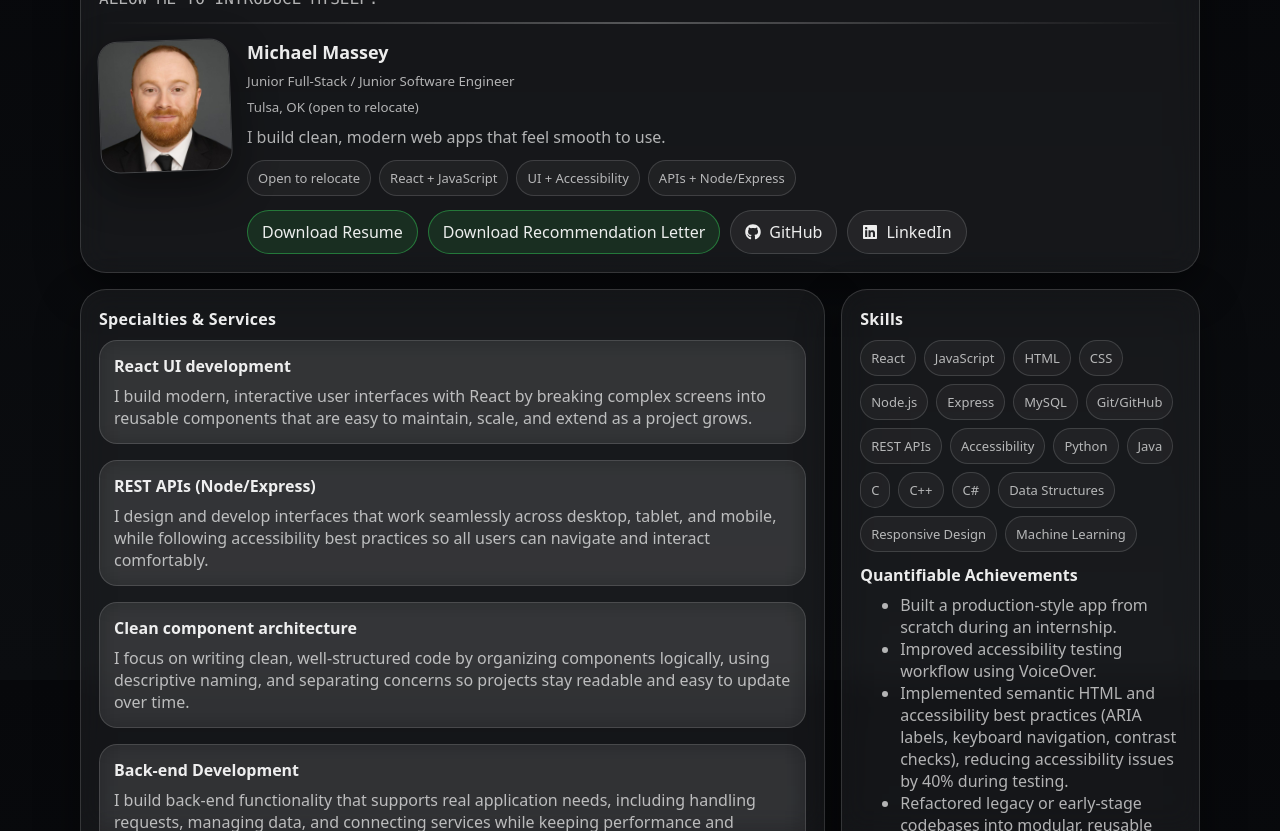
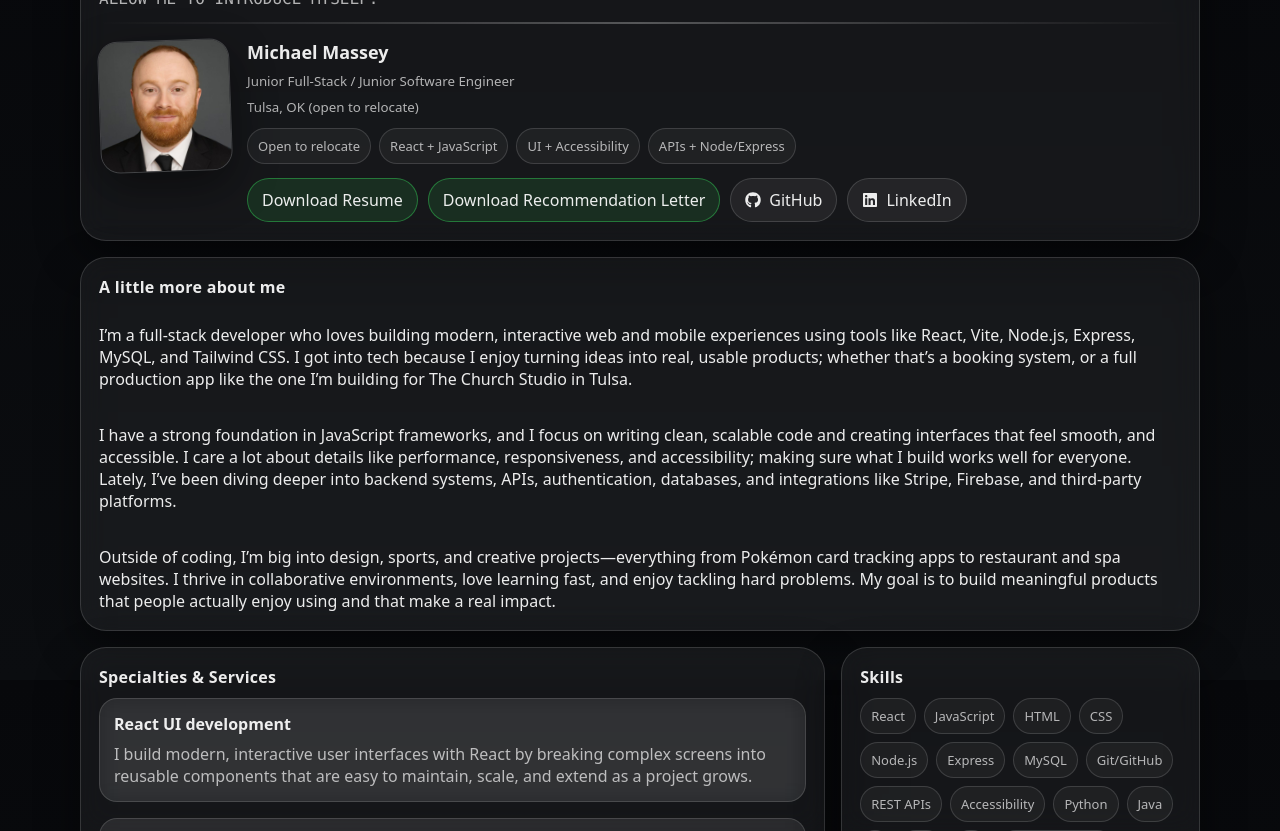
Before and after one commit to mmassey1084/Portfolio, a React (Vite) app: page / in a window 1280 px wide. Shown: the part 920-1751 px from the top of the page. Built offline with nearby package versions, Linux system fonts and the light colour scheme.

Commit message:
Added a new section

```diff
--- a/src/components/TopNavigation.jsx
+++ b/src/components/TopNavigation.jsx
@@ -9,7 +9,7 @@ export default function TopNavigation() {
             <span>mm</span>
           </div>
           <div>
-            <div style={{ fontWeight: 900 }}>Portfolio</div>
+            <div style={{ fontWeight: 900 }}>Michael's Portfolio</div>
             <div style={{ color: "var(--muted)", fontSize: 12 }}>
               Modern • Interactive • Clean
             </div>
--- a/src/data/profile.js
+++ b/src/data/profile.js
@@ -2,7 +2,6 @@ export const profileData = {
   name: "Michael Massey",
   headline: "Junior Full-Stack / Junior Software Engineer",
   location: "Tulsa, OK (open to relocate)",
-  tagline: "I build clean, modern web apps that feel smooth to use.",
   avatarPath: "/avatar.jpeg",
   logoText: "mm",
   contact: {
--- a/src/pages/HomePage.jsx
+++ b/src/pages/HomePage.jsx
@@ -57,6 +57,15 @@ export default function HomePage() {
         <div className="grid" style={{ gap: 16 }}>
           <ProfileHeader />
 
+          <div className="grid about">
+            <PanelSection title="A little more about me">
+              <div className="grid">
+                <p>I’m a full-stack developer who loves building modern, interactive web and mobile experiences using tools like React, Vite, Node.js, Express, MySQL, and Tailwind CSS. I got into tech because I enjoy turning ideas into real, usable products; whether that’s a booking system, or a full production app like the one I’m building for The Church Studio in Tulsa.</p>
+                <p>I have a strong foundation in JavaScript frameworks, and I focus on writing clean, scalable code and creating interfaces that feel smooth, and accessible. I care a lot about details like performance, responsiveness, and accessibility; making sure what I build works well for everyone. Lately, I’ve been diving deeper into backend systems, APIs, authentication, databases, and integrations like Stripe, Firebase, and third-party platforms.</p>
+                <p> Outside of coding, I’m big into design, sports, and creative projects—everything from Pokémon card tracking apps to restaurant and spa websites. I thrive in collaborative environments, love learning fast, and enjoy tackling hard problems. My goal is to build meaningful products that people actually enjoy using and that make a real impact.</p>
+              </div>
+            </PanelSection>
+          </div>
           <div className="grid grid-2">
             <PanelSection title="Specialties & Services">
               <div className="grid">
--- a/src/styles/globals.css
+++ b/src/styles/globals.css
@@ -556,6 +556,14 @@ textarea {
   height: 300px;
   border-radius: 50%;
 }
+/*paragraph styles*/
+.about p {
+  margin-bottom: 2px;
+}
+
+.about p:last-child {
+  margin-bottom: 0;
+}
 /* Scroll Button */
 .scroll-btn {
   margin-bottom: 10px;
@@ -610,11 +618,11 @@ textarea {
   .panel {
     margin-top: 60px;
   }
-    .panel__inner {
+  /*  .panel__inner {
     max-width: 100%;
     padding-left: 12px;
     padding-right: 12px;
-  }
+  }*/
   .top-nav__inner {
     flex-direction: column;
     align-items: stretch;
```
